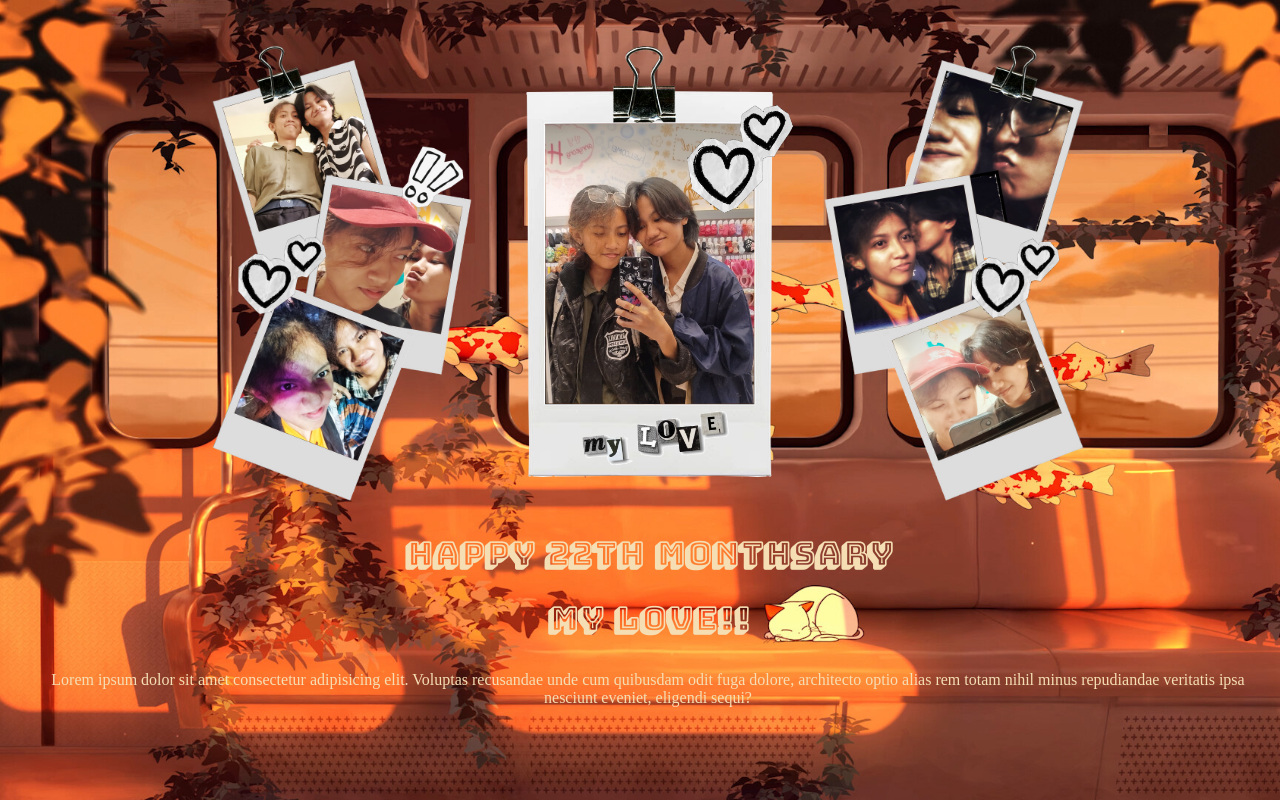
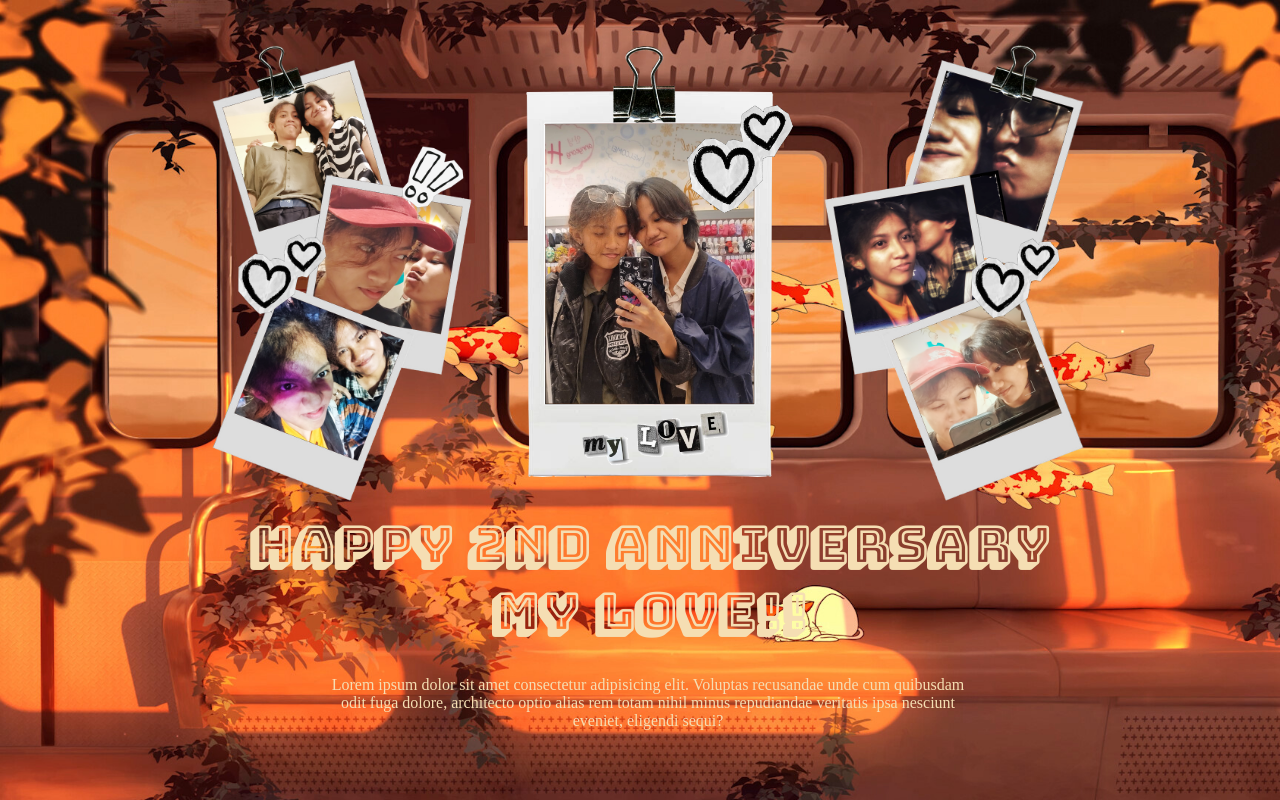
Before and after one commit to faithfel/22thmonthsarygift, a plain HTML site: page index.html in a window 1280 px wide. Drawn offline with Linux system fonts and the light colour scheme.

Commit message:
html changes

```diff
--- a/index.html
+++ b/index.html
@@ -13,7 +13,7 @@
 <img src="/images/1.png" class="pic">
 <img src="/images/2.png" class="pic">
 <img src="/images/3.png" class="pic">
-<h1> Happy 22th Monthsary </h1>
+<h1> Happy 2nd Anniversary</h1>
 <h1>My Love!!</h1>
 <p class="letter">Lorem ipsum dolor sit amet consectetur adipisicing elit. Voluptas recusandae unde cum quibusdam odit fuga dolore, architecto optio alias rem totam nihil minus repudiandae veritatis ipsa nesciunt eveniet, eligendi sequi?</p>
 </center>
--- a/style.css
+++ b/style.css
@@ -14,6 +14,8 @@ body {
 h1 {
     font-family: title1;
     color: wheat;
+    font-size: 50px;
+    margin: 1px;
 }
 
 .pic {
@@ -23,7 +25,7 @@ h1 {
 
 }
 .pic:hover{
-    transform: scale(1.4);
+    transform: scale(1.27);
 	z-index: 3;
 
 }
@@ -31,4 +33,6 @@ h1 {
 .letter {
     margin: 30px;
     color: wheat;
+    margin-right: 25%;
+    margin-left: 25%;
 }
```
